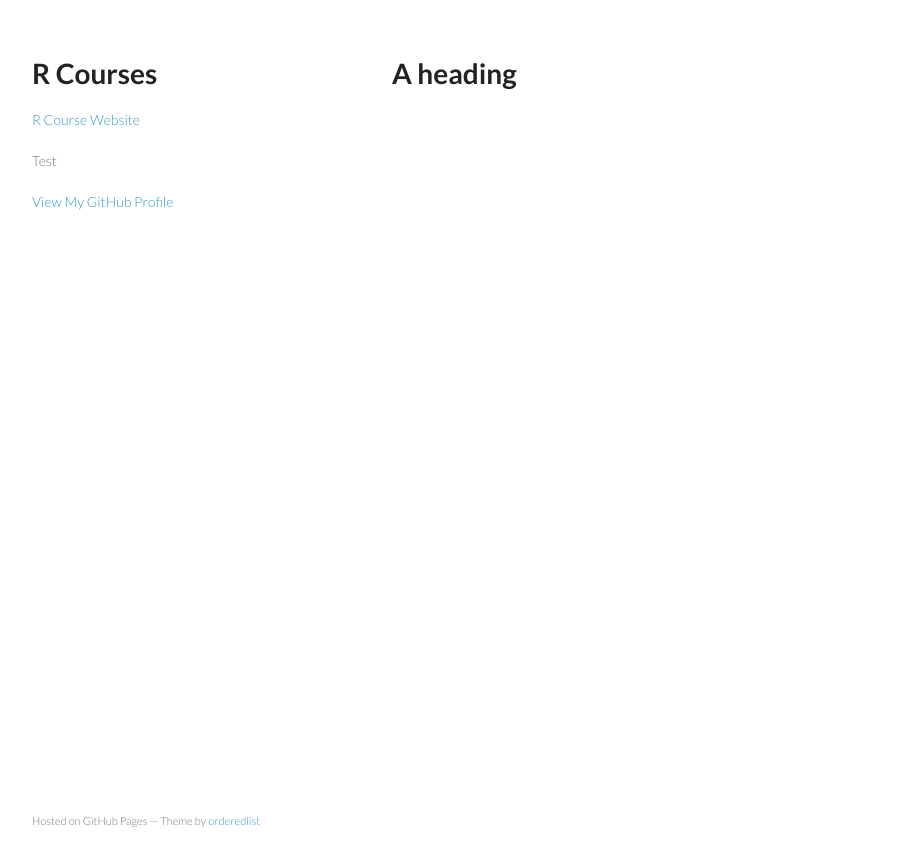
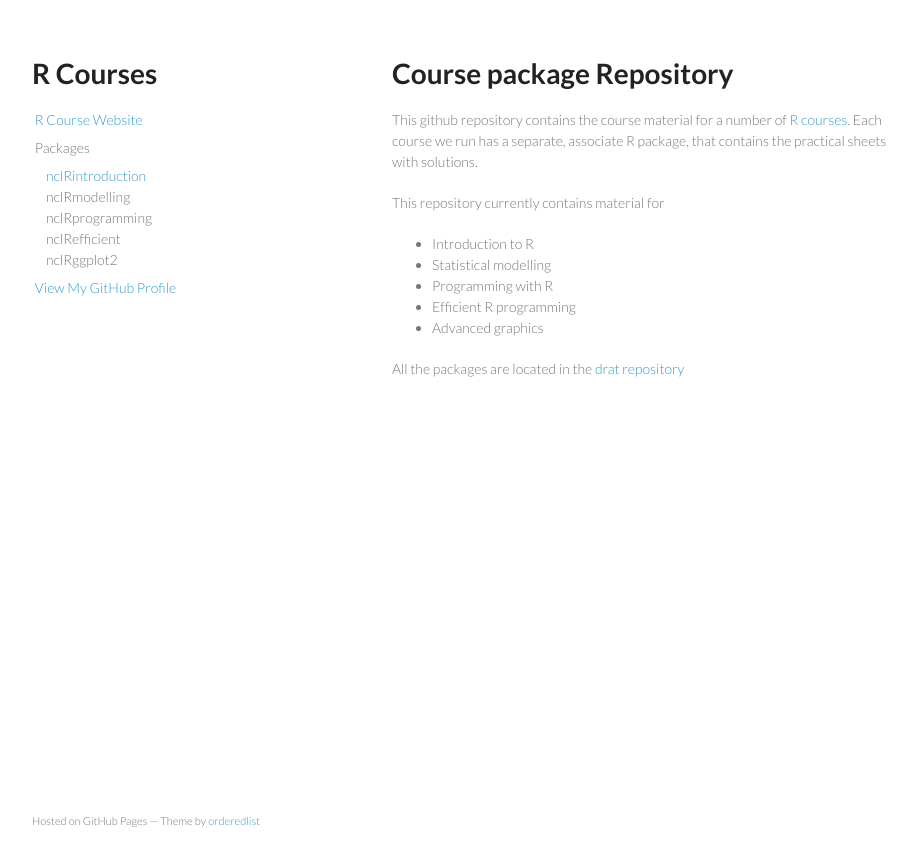
Before and after one commit to gvanzin/rcourses.github.io, a Jekyll site: the page built from index.md, in a window 1280 px wide. Shown: the top 866 px of the page, without its empty margins (178-1095 px from the left). Built offline with Jekyll 4.4.1, drawn with Linux system fonts in a browser that asks for light colours.

Commit message:
Initial md pages

```diff
--- a/_layouts/default.html
+++ b/_layouts/default.html
@@ -7,6 +7,7 @@
 
     <link rel="stylesheet" href="stylesheets/styles.css">
     <link rel="stylesheet" href="stylesheets/pygment_trac.css">
+    <link rel="stylesheet" href="stylesheets/custom.css">
     <meta name="viewport" content="width=device-width, initial-scale=1, user-scalable=no">
     <!--[if lt IE 9]>
     <script src="//html5shiv.googlecode.com/svn/trunk/html5.js"></script>
@@ -18,67 +19,18 @@
         <h1>R Courses</h1>
         <p></p>
         <p class="view"><a href="http://www.ncl.ac.uk/maths/rcourse/">R Course Website</a></p>
-        <p class="view">Test</p>
-
+        <p class="view ">Packages</p>
+        <p class="view sub"><a href="nclRintroduction">nclRintroduction</a></p>
+        <p class="view sub">nclRmodelling</p>
+        <p class="view sub">nclRprogramming</p>
+        <p class="view sub">nclRefficient</p>
+        <p class="view sub">nclRggplot2</p>
         <p class="view"><a href="https://github.com/csgillespie">View My GitHub Profile</a></p>
       </header>
       <section>
 {{ content }}
-        <!-- <h3>
-         !--   <a id="welcome-to-github-pages" class="anchor"
-         !--   href="#welcome-to-github-pages"
-         !--   aria-hidden="true"><span class="octicon octicon-link"></span></a>R
-         !--   Course package Repository</h3>
-         !--
-         !--
-         !-- <p>This page is still being constructed</p>
-         !--
-         !-- <p>This github repository contains the course material for a number of
-         !-- <a href="http://www.ncl.ac.uk/maths/rcourse/">R courses</a>. Each
-         !-- course we run has a separate, associate R package, that contains the
-         !-- practical sheets with solutions.</p>
-         !--
-         !-- <p>This repository currently contains material for</p>
-         !-- <ul>
-         !--   <li>Introduction to R</li>
-         !--   <li>Statistical modelling</li>
-         !--   <li>Programming with R</li>
-         !--   <li>Efficient R programming</li>
-         !--   <li>Advanced graphics</li>
-         !-- </ul>
-         !--
-         !--
-         !--
-         !-- <p>All the packages are located in
-         !-- the <a href="https://github.com/rcourses/drat">drat</a> repository.</> -->
 
 
-<!--         <pre><code>$ cd your_repo_root/repo_name
- - $ git fetch origin
- - $ git checkout gh-pages
- - </code></pre>
- -
- - <p>If you're using the GitHub for Mac, simply sync your repository and you'll see the new branch.</p>
- -
- - <h3>
- - <a id="designer-templates" class="anchor" href="#designer-templates" aria-hidden="true"><span class="octicon octicon-link"></span></a>Designer Templates</h3>
- -
- - <p>We've crafted some handsome templates for you to use. Go ahead and continue to layouts to browse through them. You can easily go back to edit your page before publishing. After publishing your page, you can revisit the page generator and switch to another theme. Your Page content will be preserved if it remained markdown format.</p>
- -
- - <h3>
- - <a id="rather-drive-stick" class="anchor" href="#rather-drive-stick" aria-hidden="true"><span class="octicon octicon-link"></span></a>Rather Drive Stick?</h3>
- -
- - <p>If you prefer to not use the automatic generator, push a branch named <code>gh-pages</code> to your repository to create a page manually. In addition to supporting regular HTML content, GitHub Pages support Jekyll, a simple, blog aware static site generator written by our own Tom Preston-Werner. Jekyll makes it easy to create site-wide headers and footers without having to copy them across every page. It also offers intelligent blog support and other advanced templating features.</p>
- -
- - <h3>
- - <a id="authors-and-contributors" class="anchor" href="#authors-and-contributors" aria-hidden="true"><span class="octicon octicon-link"></span></a>Authors and Contributors</h3>
- -
- - <p>You can <a href="https://github.com/blog/821" class="user-mention">@mention</a> a GitHub username to generate a link to their profile. The resulting <code>&lt;a&gt;</code> element will link to the contributor's GitHub Profile. For example: In 2007, Chris Wanstrath (<a href="https://github.com/defunkt" class="user-mention">@defunkt</a>), PJ Hyett (<a href="https://github.com/pjhyett" class="user-mention">@pjhyett</a>), and Tom Preston-Werner (<a href="https://github.com/mojombo" class="user-mention">@mojombo</a>) founded GitHub.</p>
- -
- - <h3>
- - <a id="support-or-contact" class="anchor" href="#support-or-contact" aria-hidden="true"><span class="octicon octicon-link"></span></a>Support or Contact</h3>
- -
- - <p>Having trouble with Pages? Check out the documentation at <a href="https://help.github.com/pages">https://help.github.com/pages</a> or contact <a href="mailto:support@github.com">support@github.com</a> and we’ll help you sort it out.</p> -->
       </section>
       <footer>
         <p><small>Hosted on GitHub Pages &mdash; Theme by <a href="https://github.com/orderedlist">orderedlist</a></small></p>
--- a/index.md
+++ b/index.md
@@ -1,4 +1,22 @@
 ---
 layout: default
 ---
-# A heading
+# Course package Repository
+
+This github repository contains the course material for a number of
+[R courses](http://www.ncl.ac.uk/maths/rcourse/"). Each
+course we run has a separate, associate R package, that contains the
+practical sheets with solutions.
+
+This repository currently contains material for
+
+ * Introduction to R
+ * Statistical modelling
+ * Programming with R
+ * Efficient R programming
+ * Advanced graphics
+
+
+
+All the packages are located in
+the [drat repository](https://github.com/rcourses/drat)
--- /dev/null
+++ b/stylesheets/custom.css
@@ -0,0 +1,16 @@
+/* Created by CSG
+   for side menu styling
+*/
+
+p.view {
+	margin-left: 0.2em;
+	margin-bottom: 0.5em;
+	margin-top: 0.5em;
+	border: 0em;
+}
+
+p.sub {
+	margin-left: 1em;
+	margin-bottom: 0em;
+	margin-top: 0em;
+}
```
